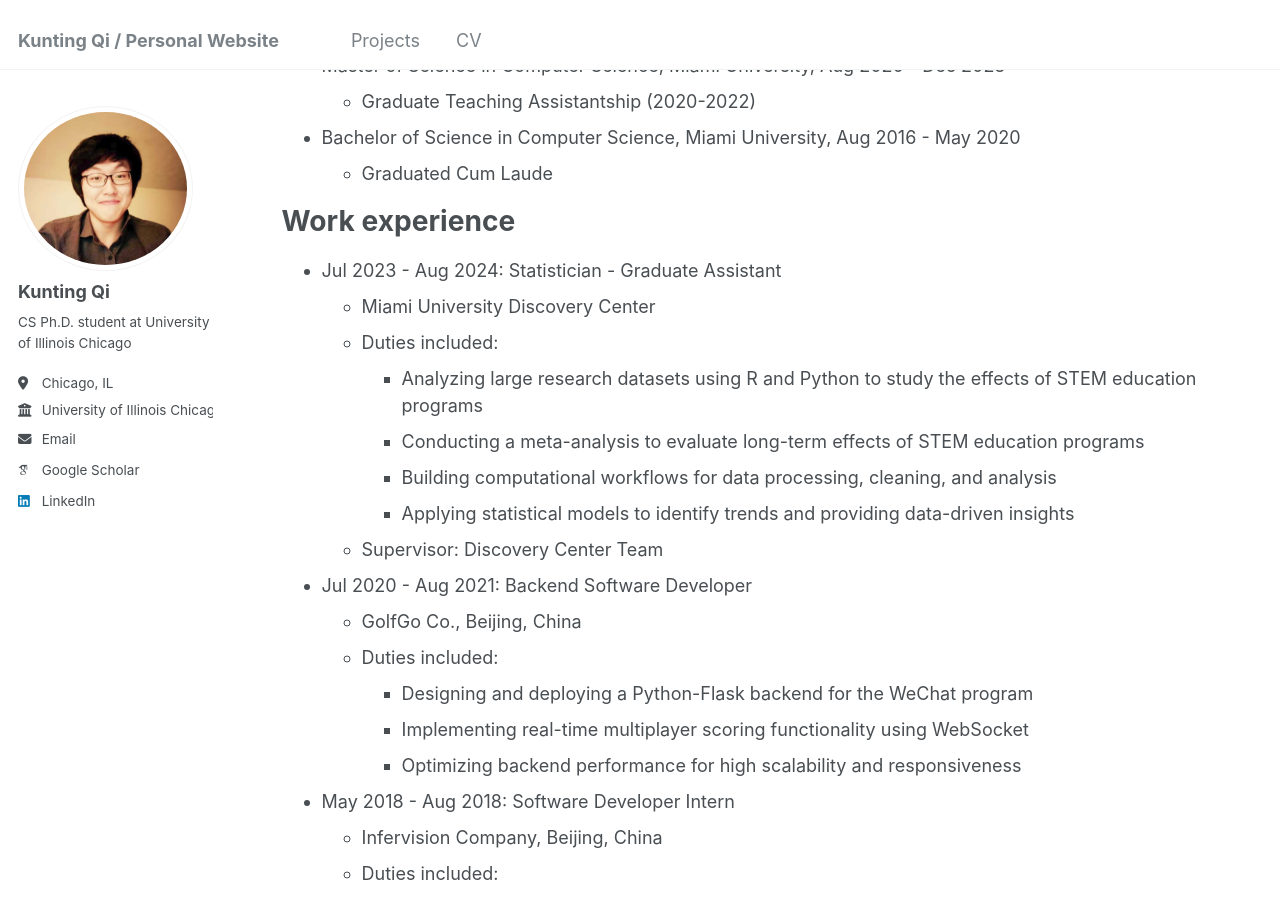
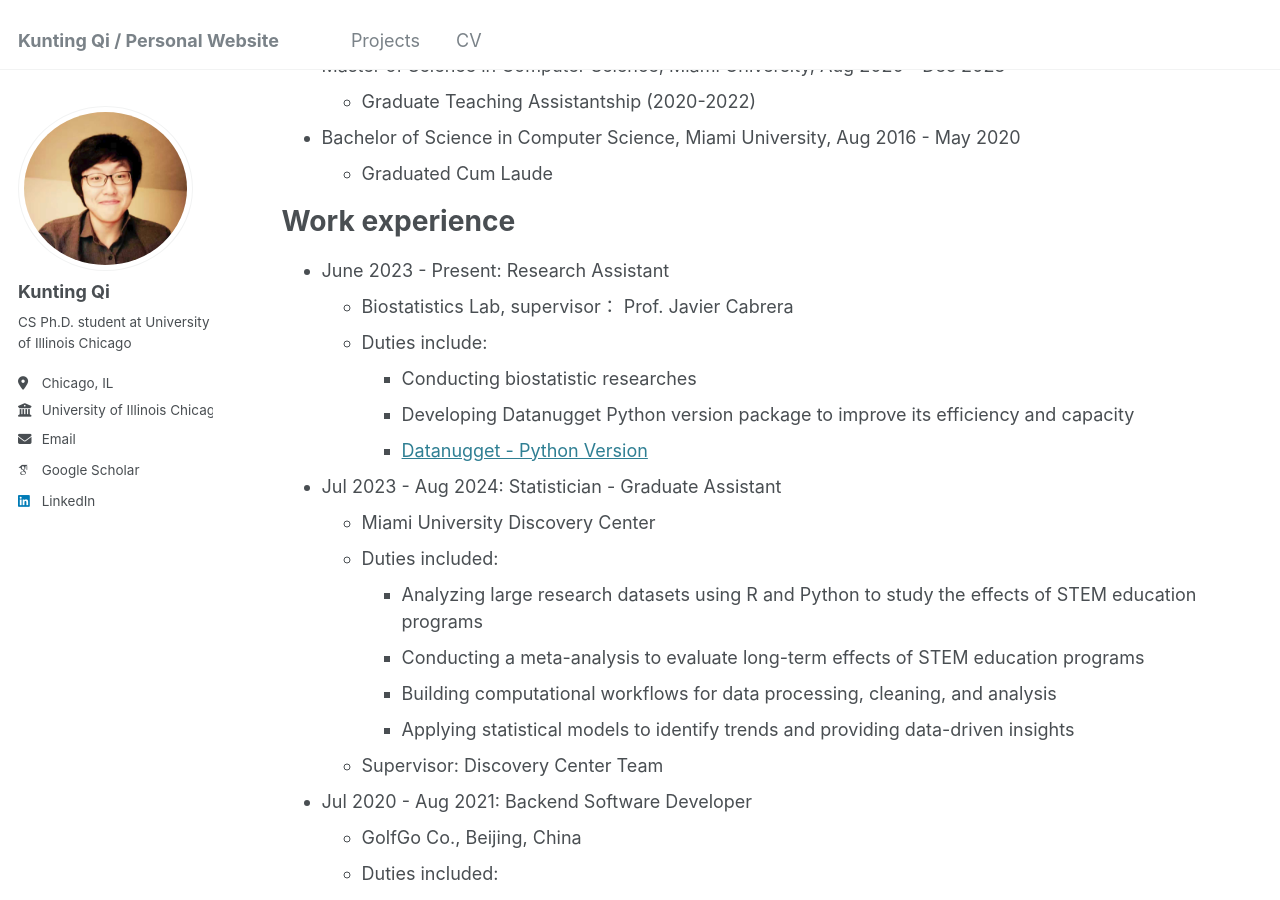
Before and after one commit to qktttt/qktttt.github.io, a Jekyll site: the page built from _pages/cv.md, in a window 1280 px wide and 900 px high, scrolled down 328 px. Built offline with Jekyll 4.4.1, drawn with Linux system fonts in a browser that asks for light colours; some web fonts are replaced.

Commit message:
new change

```diff
--- a/_pages/cv.md
+++ b/_pages/cv.md
@@ -23,6 +23,13 @@ Education
 
 Work experience
 ======
+* June 2023 - Present: Research Assistant
+  * Biostatistics Lab, supervisor： Prof. Javier Cabrera
+  * Duties include:
+    - Conducting biostatistic researches
+    - Developing Datanugget Python version package to improve its efficiency and capacity
+    - [Datanugget - Python Version](/portfolio/)
+
 * Jul 2023 - Aug 2024: Statistician - Graduate Assistant
   * Miami University Discovery Center
   * Duties included:
```
